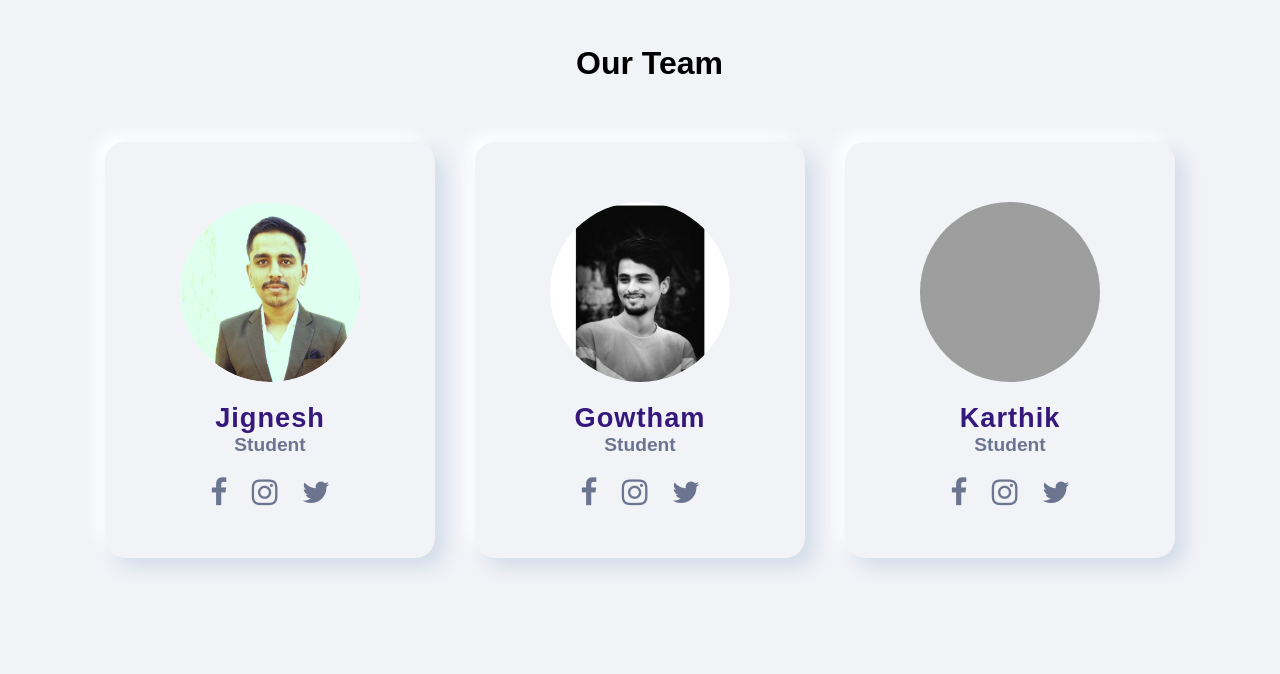
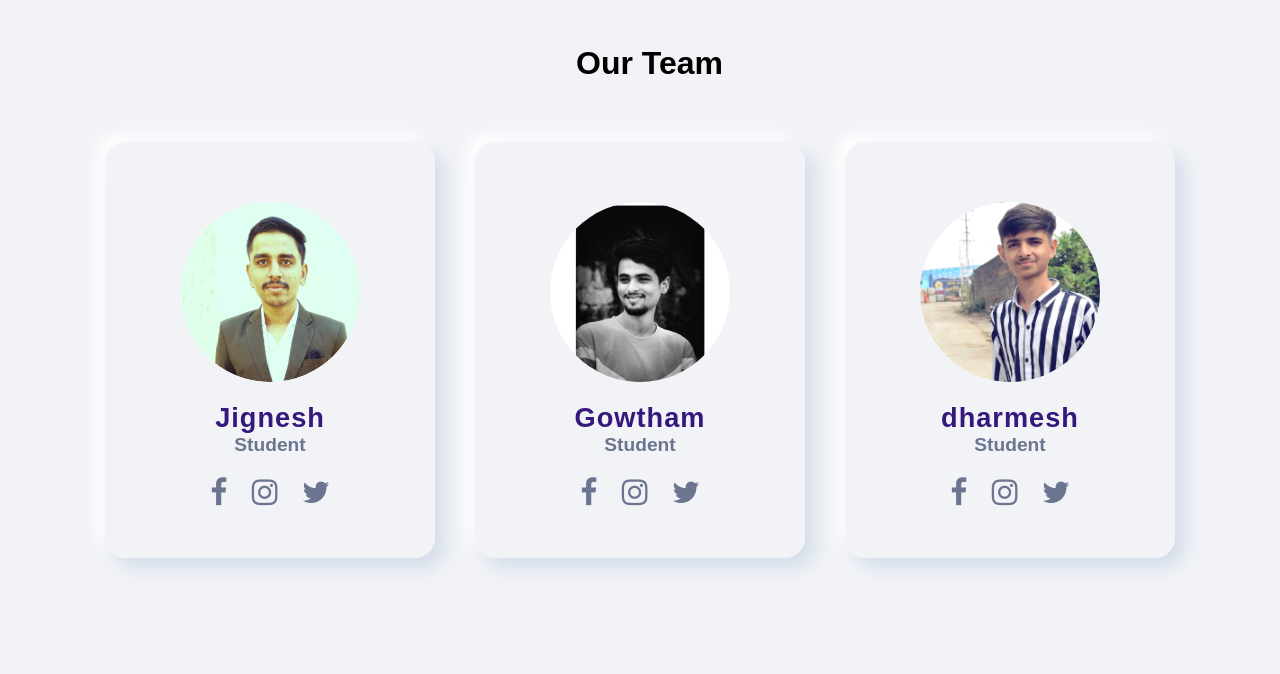
Before and after one commit to jigneshbambhava/Hostel-management-system, a PHP site: page /aboutme.php in a window 1280 px wide. Shown: the top 674 px of the page. Run offline with PHP 8.4, Linux system fonts and the light colour scheme; grey boxes are pictures that could not be loaded.

Commit message:
Update aboutme.php

```diff
--- a/aboutme.php
+++ b/aboutme.php
@@ -52,10 +52,10 @@
         <div class="card">
             <div class="content">
                 <div class="imgBx">
-                    <img src="images\karthik.jpeg" alt="">
+                    <img src="images\dharmesh.jpeg" alt="">
                 </div>
                 <div class="contentBx">
-                    <h4>Karthik</h4>
+                    <h4>dharmesh</h4>
                     <h5>Student</h5>
                 </div>
                 <div class="sci">
```
